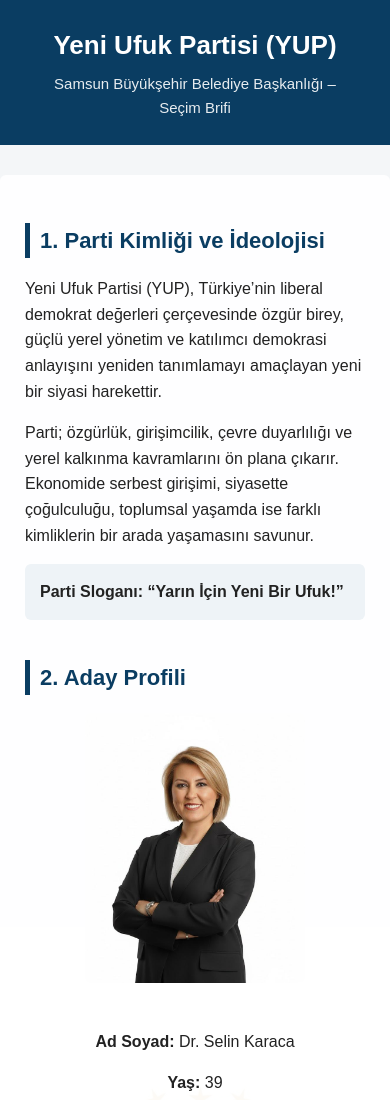
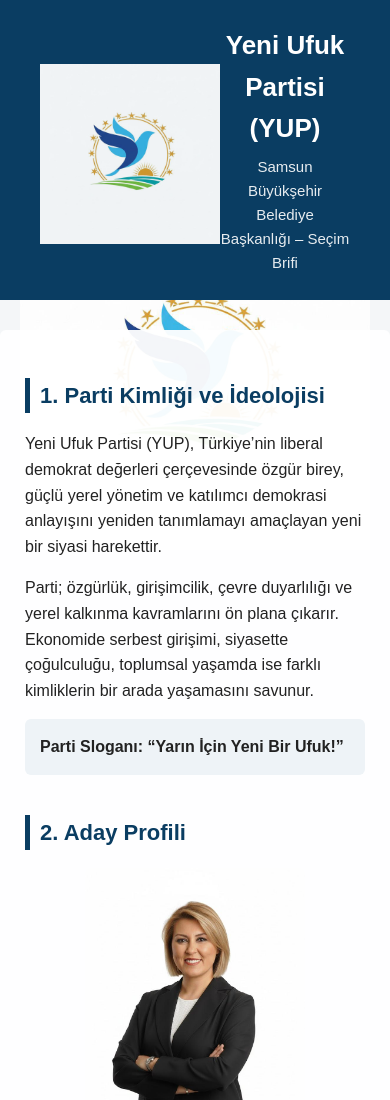
Before and after one commit to tamerpak19-svg/ufukpartisi, a plain HTML site: page index.html in a window 390 px wide. Shown: the top 1100 px of the page. Drawn offline with Linux system fonts and the light colour scheme.

Commit message:
Add files via upload

```diff
--- a/index.html
+++ b/index.html
@@ -120,6 +120,36 @@
         flex-direction: column;
         text-align: center;
       }
+      .mobile-only-logo {
+  display: none;
+  text-align: center;
+  padding: 25px 0 10px;
+}
+
+.mobile-only-logo img {
+  width: 180px;
+  opacity: 0.95;
+}
+
+/* MOBİL */
+@media (max-width: 768px) {
+
+  /* ÜSTTEKİ SAĞ & SOL LOGOLARI KAPAT */
+  .top-header .logo {
+    display: none;
+  }
+
+  /* TEK LOGOYU GÖSTER */
+  .mobile-only-logo {
+    display: block;
+  }
+
+  /* ARKA PLAN LOGOSU MOBİLDE DE GÖRÜNSÜN */
+  body {
+    background-size: 350px;
+    background-position: center 200px;
+  }
+}
     }
   </style>
 </head>
@@ -129,6 +159,9 @@
   <!-- HEADER -->
   <header class="top-header">
     <img src="logo.png" class="logo" alt="Yeni Ufuk Partisi Logosu">
+    <div class="mobile-only-logo">
+  <img src="logo.png" alt="Yeni Ufuk Partisi Logosu">
+</div>
 
     <div class="header-center">
       <h1>Yeni Ufuk Partisi (YUP)</h1>
```
